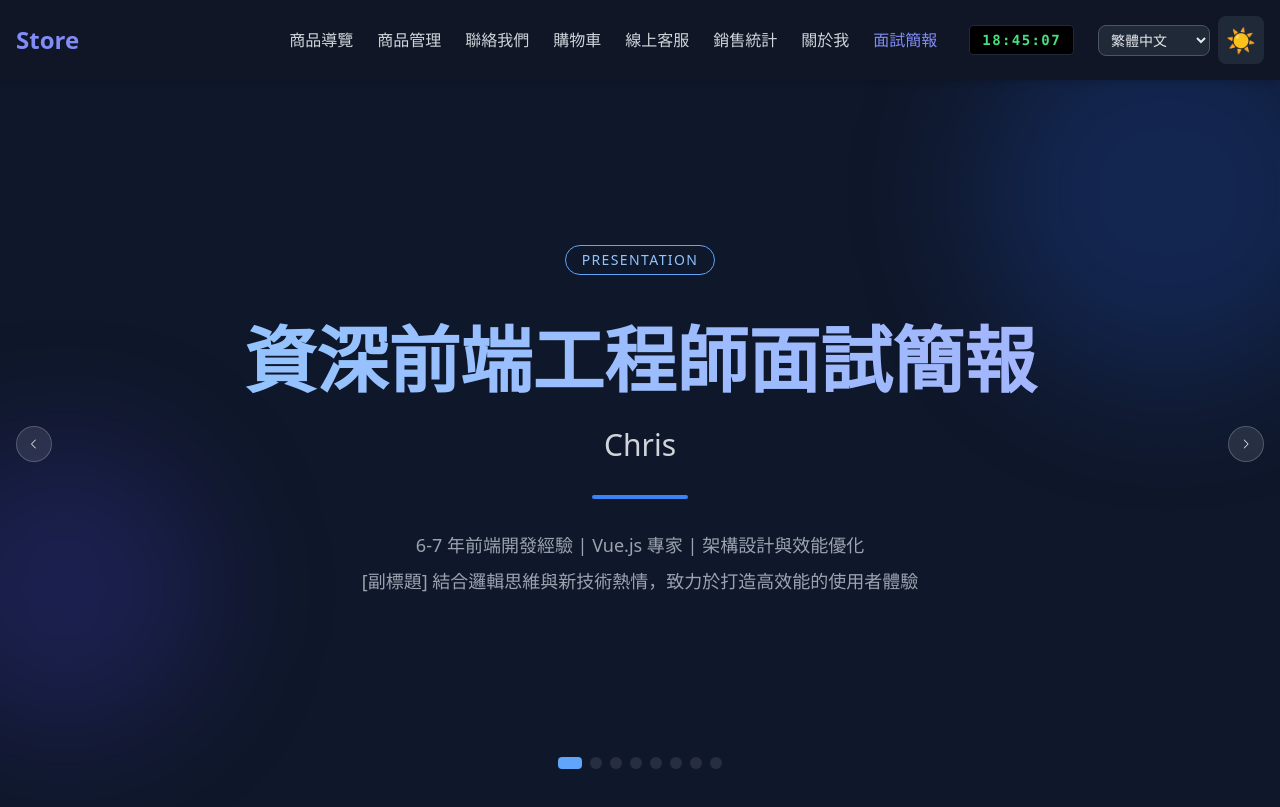
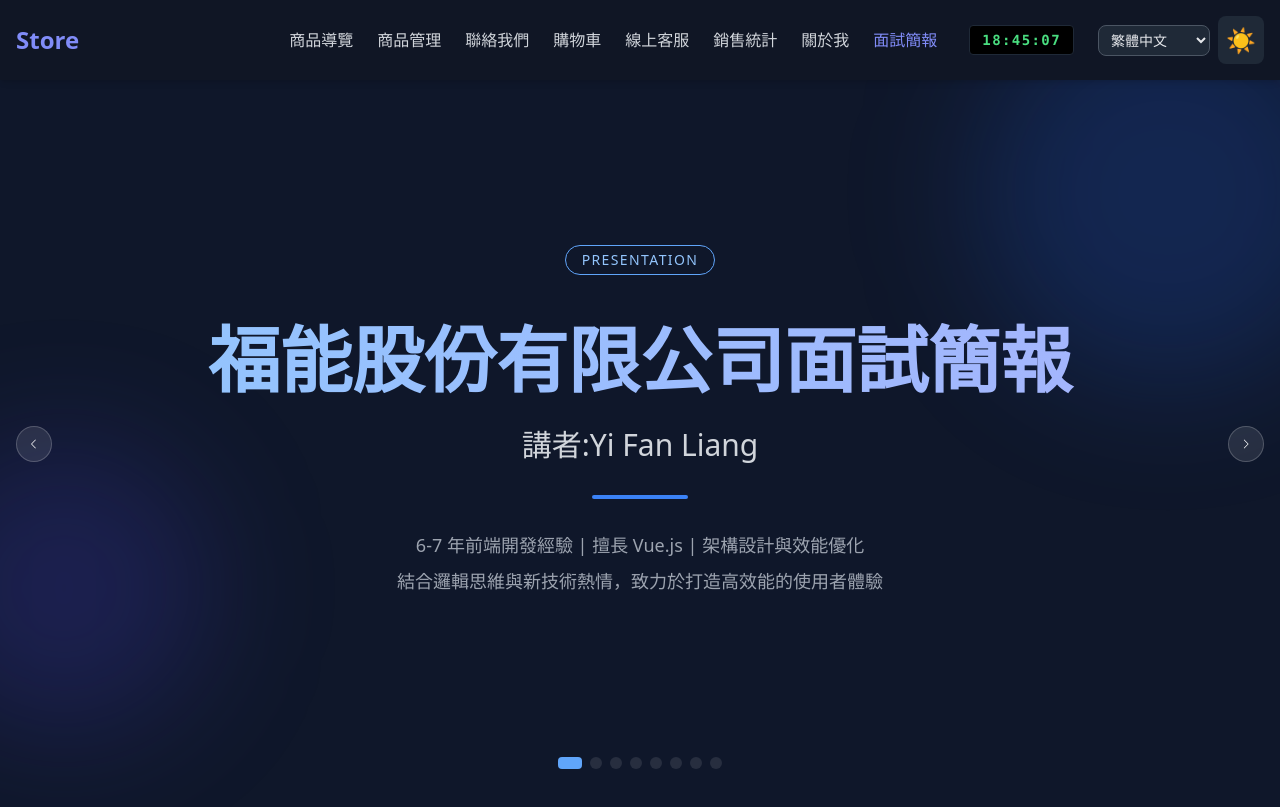
Before and after one commit to ddchris/antiGravity, a Vue app: page /presentation in a window 1280 px wide. Built offline with nearby package versions, Linux system fonts and the light colour scheme; no server answers.

Commit message:
調整投影片學歷

```diff
--- a/src/views/PresentationPage.vue
+++ b/src/views/PresentationPage.vue
@@ -4,11 +4,11 @@ import { ref } from 'vue'
 const slides = [
   {
     type: 'cover',
-    title: '資深前端工程師面試簡報',
-    subtitle: 'Chris',
+    title: '福能股份有限公司面試簡報',
+    subtitle: '講者:Yi Fan Liang',
     content: [
-      '6-7 年前端開發經驗 | Vue.js 專家 | 架構設計與效能優化',
-      '[副標題] 結合邏輯思維與新技術熱情，致力於打造高效能的使用者體驗'
+      '6-7 年前端開發經驗 | 擅長 Vue.js | 架構設計與效能優化',
+      '結合邏輯思維與新技術熱情，致力於打造高效能的使用者體驗'
     ]
   },
   {
@@ -16,9 +16,9 @@ const slides = [
     title: '關於我 (About Me)',
     subtitle: '背景與特質',
     list: [
-      { label: '學歷背景', text: '國立清華大學 材料系碩士 (邏輯思維強、擅長分析問題)' },
-      { label: '核心技能', text: 'Vue.js (Vue2/Vue3), Astro, TypeScript, Tailwind/UnoCSS, RWD' },
-      { label: '軟實力', text: '溝通協作 (PM/Backend/Design)、責任感 (時程/品質)、持續學習 (AI/SSR/Web Components)' }
+      { label: '學歷背景', text: '2010/7 - 2012/6 國立清華大學 材料系碩士', text2: '2006/9 - 2010/7 國立交通大學 材料所學士' },
+      { label: '核心技能', text: 'HTML, JavaScript, Vue.js (Vue2/Vue3), Tailwind/UnoCSS, Git' },
+      { label: '軟實力', text: '溝通協作 (PM/Backend/Design)、責任感 (時程/品質)、持續學習 (AI/Web Components/Unit test)' }
     ]
   },
   {
@@ -30,18 +30,18 @@ const slides = [
         year: '2025/06 - 2025/10',
         company: '艾克森科技有限公司',
         role: '資深前端工程師',
-        desc: '獨立打造後台管理系統，專注架構設計、流程優化與數據視覺化。'
+        desc: '獨立打造小型後台管理系統，專注架構設計、流程優化與數據視覺化。'
       },
       {
         year: '2020/09 - 2025/04',
         company: '富揚創新科技有限公司',
         role: '前端工程師',
-        desc: '4年8個月深耕。維護多系統並導入 Vue3、Astro 新技術，大幅提升效能。'
+        desc: '4年8個月深耕。維護多系統並接觸 Vue3、Astro 新技術，實作前端效能優化。'
       },
       {
         year: '2018/03 - 2020/06',
         company: '辰城科技',
-        role: 'Internet 程式設計師',
+        role: '前端工程師',
         desc: '前端基礎奠定：Vue2、Webpack、跨瀏覽器相容性處理。'
       }
     ]
@@ -148,13 +148,14 @@ const slides = [
             </div>
 
             <!-- Type: Normal Content / List -->
-            <div v-else-if="slide.type === 'content'" class="text-left space-y-8 animate-fade-in-up w-full">
-              <h2 class="text-4xl font-bold text-blue-400 border-b border-blue-500/30 pb-4 mb-8">{{ slide.title }}</h2>
+            <div v-else-if="slide.type === 'content'" class="text-left space-y-4 animate-fade-in-up w-full">
+              <h2 class="text-4xl font-bold text-blue-400 border-b border-blue-500/30 pb-4 mb-4">{{ slide.title }}</h2>
               <h3 class="text-2xl text-gray-300 mb-6">{{ slide.subtitle }}</h3>
-              <div class="grid gap-6">
+              <div class="grid gap-4">
                 <div v-for="(item, i) in slide.list" :key="i" class="bg-slate-800/50 p-6 rounded-xl border border-slate-700/50 hover:bg-slate-800 transition-colors">
                   <span class="block text-xl font-bold text-indigo-300 mb-2">{{ item.label }}</span>
                   <p class="text-gray-300 text-lg">{{ item.text }}</p>
+                  <p class="text-gray-300 text-lg">{{ item.text2 }}</p>
                 </div>
               </div>
             </div>
```
